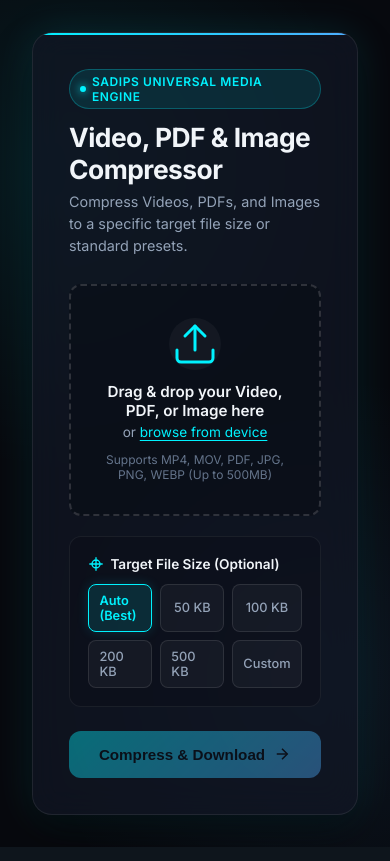
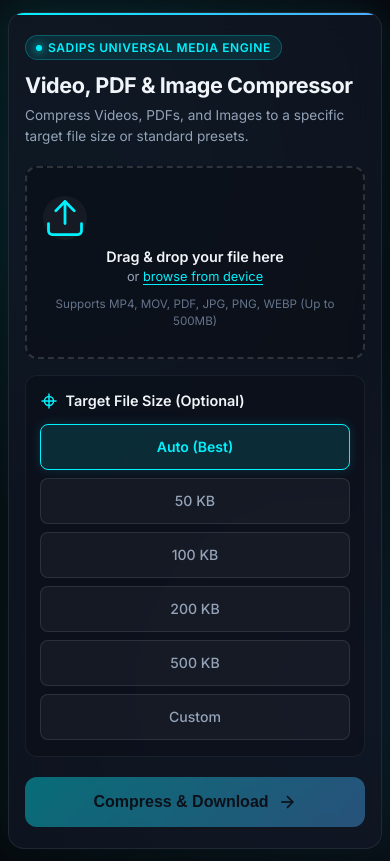
Before and after one commit to Sadips/Sadips-s-Media-PDF-Engine, a Flask app: page / in a window 390 px wide. Run offline with Flask 3, Linux system fonts and the light colour scheme; some libraries are stand-ins or nearby versions.

Commit message:
Implement strict responsive mobile & desktop layout (viewport tag, fluid widths, flexbox/grid, @media max-width: 768px)

```diff
--- a/video_compressor_app/static/css/style.css
+++ b/video_compressor_app/static/css/style.css
@@ -1,10 +1,10 @@
 /* ==========================================================================
-   Google Antigravity - Modular Video, PDF & Image Compressor Stylesheet
+   Google Antigravity - Fully Responsive Media, PDF & Image Compressor
    ========================================================================== */
 
 :root {
     --bg-dark: #07090E;
-    --card-bg: rgba(18, 24, 38, 0.7);
+    --card-bg: rgba(18, 24, 38, 0.75);
     --card-border: rgba(255, 255, 255, 0.08);
     --card-glow: rgba(0, 242, 254, 0.12);
 
@@ -34,38 +34,48 @@
     --transition: all 0.25s cubic-bezier(0.4, 0, 0.2, 1);
 }
 
-* {
+/* Base Reset & Box Sizing */
+*, *::before, *::after {
     box-sizing: border-box;
     margin: 0;
     padding: 0;
 }
 
+html, body {
+    width: 100%;
+    min-height: 100vh;
+    background-color: var(--bg-dark);
+    font-family: 'Inter', system-ui, -apple-system, sans-serif;
+    color: var(--text-main);
+    -webkit-font-smoothing: antialiased;
+    -moz-osx-font-smoothing: grayscale;
+}
+
 body {
-    font-family: 'Inter', system-ui, -apple-system, sans-serif;
-    background-color: var(--bg-dark);
     background-image:
-        radial-gradient(circle at 15% 20%, rgba(0, 242, 254, 0.08) 0%, transparent 40%),
-        radial-gradient(circle at 85% 80%, rgba(79, 172, 254, 0.08) 0%, transparent 40%);
-    color: var(--text-main);
-    min-height: 100vh;
+        radial-gradient(circle at 15% 20%, rgba(0, 242, 254, 0.08) 0%, transparent 45%),
+        radial-gradient(circle at 85% 80%, rgba(79, 172, 254, 0.08) 0%, transparent 45%);
     display: flex;
     align-items: center;
     justify-content: center;
-    padding: 2rem;
+    padding: 1.5rem 1rem;
 }
 
+/* Fluid Responsive Page Container */
 .antigravity-page-container {
     width: 100%;
-    max-width: 580px;
+    max-width: 640px;
+    margin: 0 auto;
 }
 
 /* --------------------------------------------------------------------------
-   Modular Card Component
+   Modular Card Component (Fluid Width)
    -------------------------------------------------------------------------- */
 .antigravity-compressor-card {
+    width: 100%;
     background: var(--card-bg);
-    backdrop-filter: blur(16px);
-    -webkit-backdrop-filter: blur(16px);
+    backdrop-filter: blur(18px);
+    -webkit-backdrop-filter: blur(18px);
     border: 1px solid var(--card-border);
     border-radius: var(--radius-lg);
     padding: 2.25rem;
@@ -122,6 +132,7 @@ body {
     letter-spacing: -0.02em;
     color: var(--text-main);
     margin-bottom: 0.4rem;
+    line-height: 1.25;
 }
 
 .card-header .subtitle {
@@ -131,18 +142,23 @@ body {
 }
 
 /* --------------------------------------------------------------------------
-   Dropzone
+   Flexbox Drag & Drop Upload Zone
    -------------------------------------------------------------------------- */
 .dropzone {
     position: relative;
+    width: 100%;
     border: 2px dashed var(--dropzone-border);
     border-radius: var(--radius-md);
     background: var(--dropzone-bg);
-    padding: 2rem 1.5rem;
+    padding: 2.25rem 1.25rem;
     text-align: center;
     cursor: pointer;
     transition: var(--transition);
     margin-bottom: 1.25rem;
+    display: flex;
+    flex-direction: column;
+    align-items: center;
+    justify-content: center;
 }
 
 .dropzone:hover, .dropzone.drag-over {
@@ -159,12 +175,13 @@ body {
     height: 100%;
     opacity: 0;
     cursor: pointer;
+    z-index: 5;
 }
 
 .upload-icon {
     width: 52px;
     height: 52px;
-    margin: 0 auto 0.75rem;
+    margin-bottom: 0.75rem;
     background: rgba(255, 255, 255, 0.04);
     border-radius: 50%;
     display: flex;
@@ -199,12 +216,14 @@ body {
 }
 
 .format-hint {
-    font-size: 0.75rem;
+    font-size: 0.78rem;
     color: var(--text-dim);
+    line-height: 1.4;
 }
 
-/* File Selected Details */
+/* File Selected Info View */
 .file-info {
+    width: 100%;
     display: flex;
     align-items: center;
     gap: 12px;
@@ -298,34 +319,37 @@ body {
 }
 
 /* --------------------------------------------------------------------------
-   Target File Size Controls
+   Target File Size Controls (Grid + Flexbox)
    -------------------------------------------------------------------------- */
 .target-size-section {
-    background: rgba(10, 14, 23, 0.4);
+    width: 100%;
+    background: rgba(10, 14, 23, 0.45);
     border: 1px solid rgba(255, 255, 255, 0.06);
     border-radius: var(--radius-md);
-    padding: 1.15rem;
+    padding: 1.25rem;
     margin-bottom: 1.5rem;
 }
 
 .target-section-title {
     display: flex;
     align-items: center;
-    gap: 6px;
-    font-size: 0.85rem;
+    gap: 8px;
+    font-size: 0.9rem;
     font-weight: 600;
     color: var(--text-main);
-    margin-bottom: 0.75rem;
+    margin-bottom: 0.85rem;
 }
 
 .target-section-title svg {
     color: var(--primary-cyan);
 }
 
+/* PC / Desktop Grid Layout (3 Columns) */
 .size-options-grid {
     display: grid;
     grid-template-columns: repeat(3, 1fr);
-    gap: 8px;
+    gap: 10px;
+    width: 100%;
 }
 
 .size-pill {
@@ -333,16 +357,18 @@ body {
     display: flex;
     align-items: center;
     justify-content: center;
-    padding: 8px 10px;
+    min-height: 44px;
+    padding: 8px 12px;
     background: rgba(255, 255, 255, 0.04);
     border: 1px solid rgba(255, 255, 255, 0.1);
     border-radius: var(--radius-sm);
-    font-size: 0.8rem;
+    font-size: 0.85rem;
     font-weight: 500;
     color: var(--text-muted);
     cursor: pointer;
     transition: var(--transition);
     user-select: none;
+    text-align: center;
 }
 
 .size-radio {
@@ -421,12 +450,13 @@ body {
    -------------------------------------------------------------------------- */
 .btn-compress {
     width: 100%;
+    min-height: 48px;
     padding: 0.9rem 1.5rem;
     background: var(--gradient-primary);
     border: none;
     border-radius: var(--radius-md);
     color: #07090E;
-    font-size: 0.95rem;
+    font-size: 0.98rem;
     font-weight: 700;
     cursor: pointer;
     display: flex;
@@ -599,3 +630,86 @@ body {
 .hidden {
     display: none !important;
 }
+
+/* ==========================================================================
+   STRICT MOBILE RESPONSIVE MEDIA QUERY (@media max-width: 768px)
+   ========================================================================== */
+@media (max-width: 768px) {
+    body {
+        padding: 0.75rem 0.5rem;
+        align-items: flex-start;
+    }
+
+    .antigravity-page-container {
+        padding: 0;
+    }
+
+    .antigravity-compressor-card {
+        padding: 1.35rem 1rem;
+        border-radius: 16px;
+    }
+
+    .card-header {
+        margin-bottom: 1.25rem;
+    }
+
+    .card-header h1 {
+        font-size: 1.35rem;
+    }
+
+    .card-header .subtitle {
+        font-size: 0.85rem;
+    }
+
+    .dropzone {
+        padding: 1.75rem 1rem;
+        margin-bottom: 1rem;
+    }
+
+    .upload-icon {
+        width: 44px;
+        height: 44px;
+        margin-bottom: 0.5rem;
+    }
+
+    .primary-text {
+        font-size: 0.9rem;
+    }
+
+    .secondary-text {
+        font-size: 0.8rem;
+    }
+
+    .format-hint {
+        font-size: 0.73rem;
+    }
+
+    .target-size-section {
+        padding: 1rem 0.85rem;
+        margin-bottom: 1.25rem;
+    }
+
+    /* Mobile KB Radio Buttons: 2-Column Touch Grid with 46px min-height */
+    .size-options-grid {
+        grid-template-columns: repeat(2, 1fr);
+        gap: 8px;
+    }
+
+    .size-pill {
+        min-height: 46px;
+        font-size: 0.88rem;
+        padding: 10px 8px;
+    }
+
+    .btn-compress {
+        min-height: 50px;
+        font-size: 1rem;
+    }
+}
+
+/* Extra Small Screens (max-width: 400px) */
+@media (max-width: 400px) {
+    .size-options-grid {
+        grid-template-columns: 1fr;
+    }
+}
--- a/video_compressor_app/templates/index.html
+++ b/video_compressor_app/templates/index.html
@@ -29,7 +29,7 @@
 <body>
     <div class="antigravity-page-container">
 
-        <!-- Modular Component Block -->
+        <!-- Modular Fully Responsive Compressor Card -->
         <main class="antigravity-compressor-card" id="antigravityCompressorCard">
 
             <header class="card-header">
@@ -44,19 +44,19 @@
             <!-- Upload Dropzone Form -->
             <form id="uploadForm" class="upload-form" action="/api/compress" method="POST" enctype="multipart/form-data">
 
-                <!-- File Dropzone -->
+                <!-- Fluid Drag & Drop Upload Zone -->
                 <div class="dropzone" id="dropzone">
                     <input type="file" id="fileInput" name="file" accept="video/*,.pdf,image/*" required class="file-input">
 
                     <div class="dropzone-content" id="dropzoneContent">
                         <div class="upload-icon">
-                            <svg width="48" height="48" viewBox="0 0 24 24" fill="none" stroke="currentColor" stroke-width="1.5" stroke-linecap="round" stroke-linejoin="round">
+                            <svg width="44" height="44" viewBox="0 0 24 24" fill="none" stroke="currentColor" stroke-width="1.5" stroke-linecap="round" stroke-linejoin="round">
                                 <path d="M21 15v4a2 2 0 0 1-2 2H5a2 2 0 0 1-2-2v-4"></path>
                                 <polyline points="17 8 12 3 7 8"></polyline>
                                 <line x1="12" y1="3" x2="12" y2="15"></line>
                             </svg>
                         </div>
-                        <p class="primary-text">Drag & drop your Video, PDF, or Image here</p>
+                        <p class="primary-text">Drag & drop your file here</p>
                         <p class="secondary-text">or <span class="browse-link">browse from device</span></p>
                         <p class="format-hint">Supports MP4, MOV, PDF, JPG, PNG, WEBP (Up to 500MB)</p>
                     </div>
@@ -80,11 +80,12 @@
                 <!-- Target File Size Selection Section -->
                 <div class="target-size-section">
                     <label class="target-section-title">
-                        <svg width="16" height="16" viewBox="0 0 24 24" fill="none" stroke="currentColor" stroke-width="2">
+                        <svg width="18" height="18" viewBox="0 0 24 24" fill="none" stroke="currentColor" stroke-width="2">
                             <path d="M12 2v20M2 12h20M12 6a6 6 0 1 0 0 12 6 6 0 0 0 0-12z"></path>
                         </svg>
                         Target File Size (Optional)
                     </label>
+
                     <div class="size-options-grid">
                         <label class="size-pill active">
                             <input type="radio" name="targetSize" value="auto" checked class="size-radio">
@@ -115,7 +116,7 @@
                     <!-- Custom Size Number Input Container -->
                     <div class="custom-size-container hidden" id="customSizeContainer">
                         <div class="custom-input-wrapper">
-                            <input type="number" id="customKbInput" name="custom_kb" min="10" max="500000" placeholder="Enter target size" class="custom-kb-input">
+                            <input type="number" id="customKbInput" name="custom_kb" min="10" max="500000" placeholder="Enter target size in KB" class="custom-kb-input">
                             <span class="input-unit">KB</span>
                         </div>
                         <span class="custom-hint">Enter your desired maximum file size in Kilobytes (KB).</span>
@@ -125,7 +126,7 @@
                 <!-- Submit Action Button -->
                 <button type="submit" class="btn-compress" id="btnCompress" disabled>
                     <span>Compress & Download</span>
-                    <svg width="18" height="18" viewBox="0 0 24 24" fill="none" stroke="currentColor" stroke-width="2">
+                    <svg width="20" height="20" viewBox="0 0 24 24" fill="none" stroke="currentColor" stroke-width="2">
                         <line x1="5" y1="12" x2="19" y2="12"></line>
                         <polyline points="12 5 19 12 12 19"></polyline>
                     </svg>
@@ -150,7 +151,7 @@
             <!-- Success Notification State -->
             <div class="success-state hidden" id="successState">
                 <div class="success-icon">
-                    <svg width="32" height="32" viewBox="0 0 24 24" fill="none" stroke="currentColor" stroke-width="2.5">
+                    <svg width="36" height="36" viewBox="0 0 24 24" fill="none" stroke="currentColor" stroke-width="2.5">
                         <polyline points="20 6 9 17 4 12"></polyline>
                     </svg>
                 </div>
```
Also changed, not shown: other parts of video_compressor_app/static/css/style.css (+18 -12 lines).
